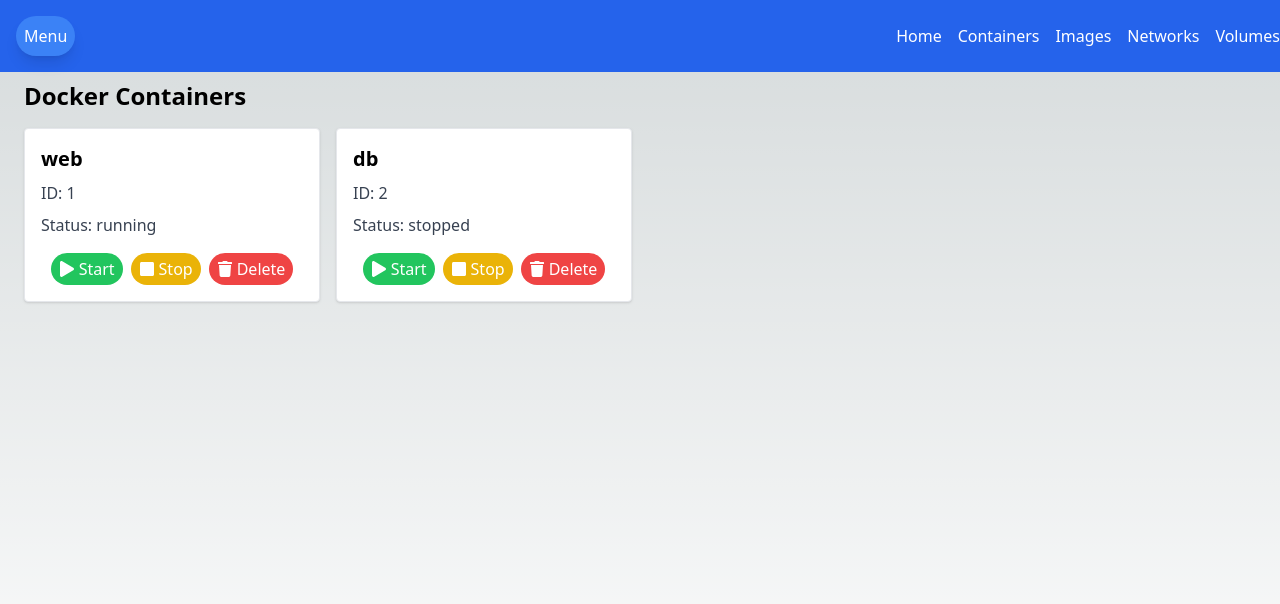
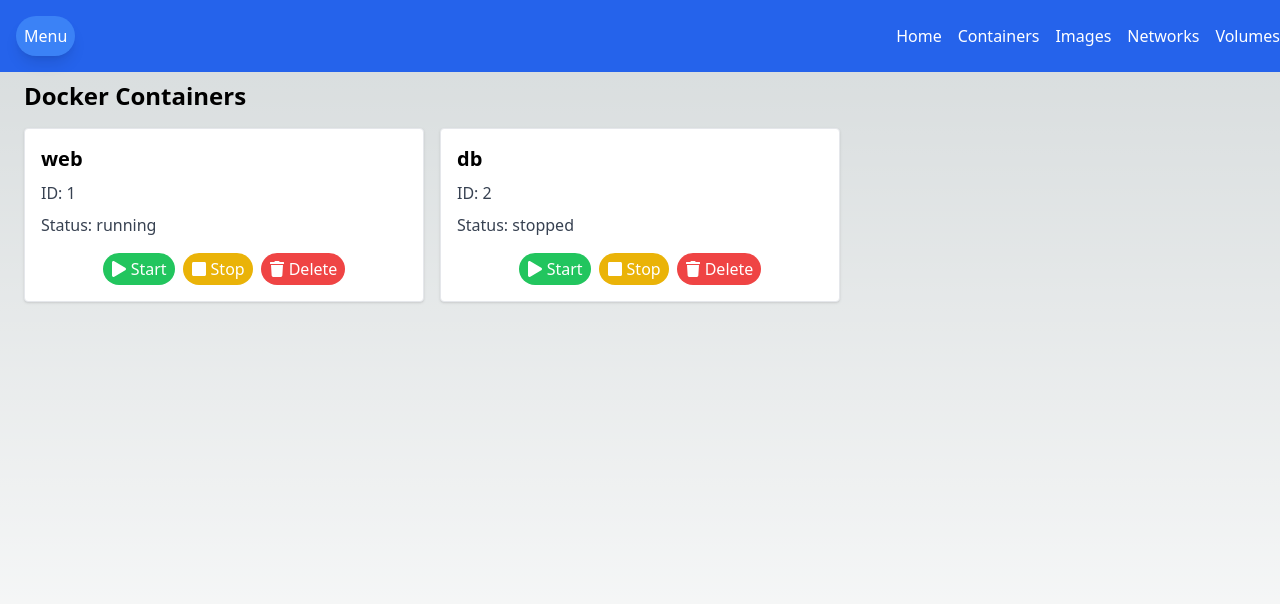
Before and after one commit to yeoniii20/docker_GUI, a Next.js app: page /containers in a window 1280 px wide. Shown: the top 604 px of the page. Built offline with nearby package versions, Linux system fonts and the light colour scheme.

Commit message:
style: update containerList

```diff
--- a/src/app/components/containers/containerList.tsx
+++ b/src/app/components/containers/containerList.tsx
@@ -20,7 +20,7 @@
   return (
     <div className="container p-4 mx-auto text-black">
       <h1 className="mb-4 text-2xl font-bold">Docker Containers</h1>
-      <div className="grid grid-cols-1 gap-4 sm:grid-cols-2 md:grid-cols-3 lg:grid-cols-4">
+      <div className="grid grid-cols-1 gap-4 sm:grid-cols-2 md:grid-cols-2 lg:grid-cols-3">
         {containers.map((container) => (
           <div
             key={container.id}
```
